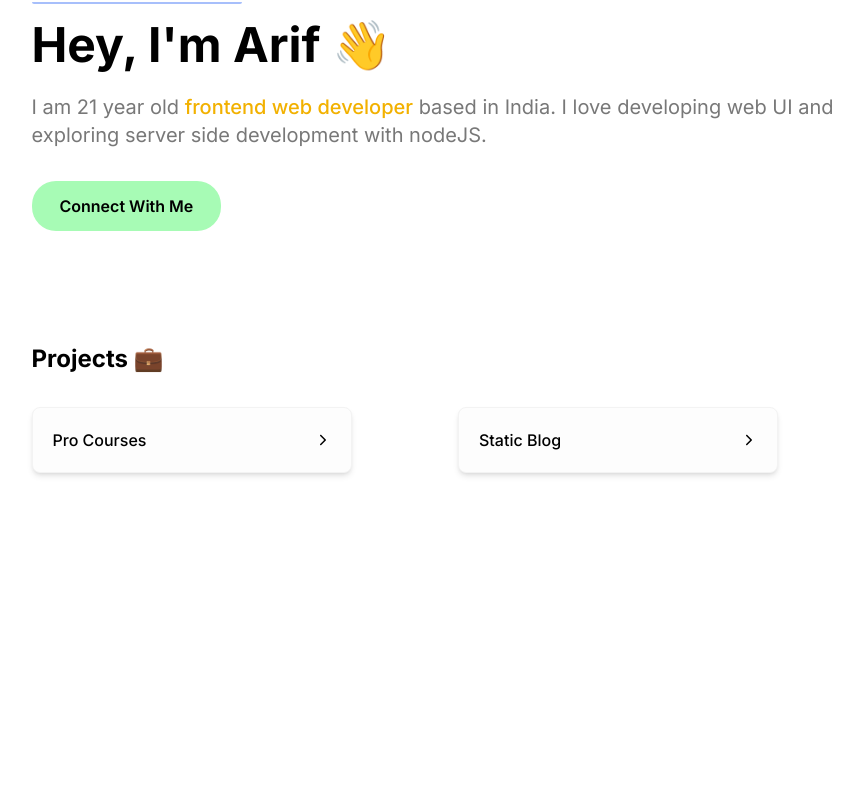
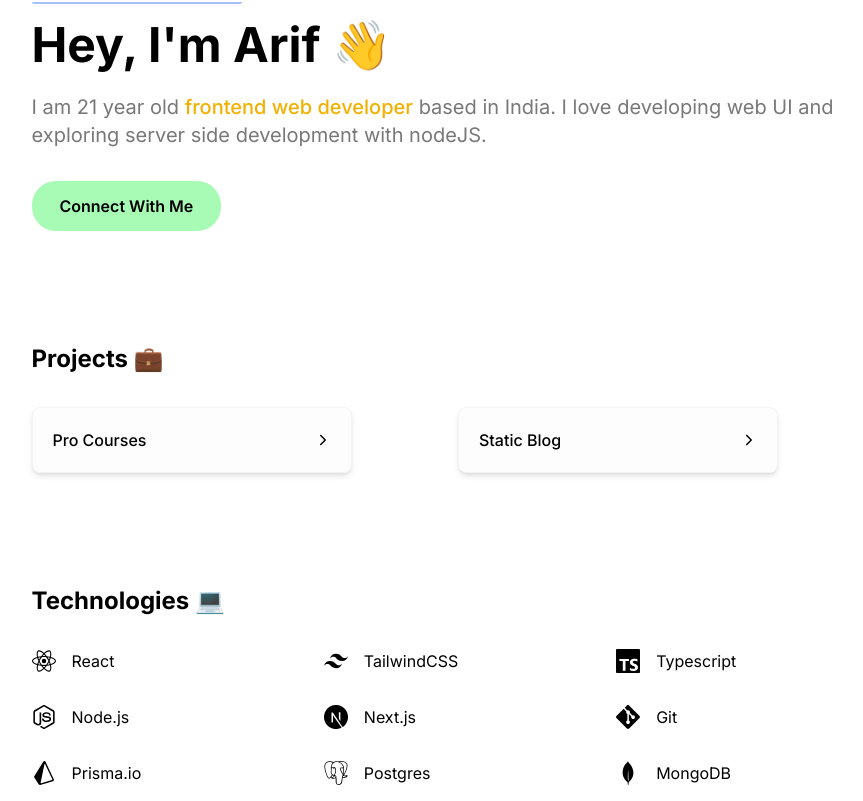
Before and after one commit to arifimran5/aidevv_in, a Next.js app: page / in a window 1280 px wide. Shown: the part 207-1008 px from the top of the page, without its empty margins (186-1049 px from the left). Before the commit the page ends 800 px from the top, so only its background shows below. Built offline with nearby package versions, Linux system fonts and the light colour scheme.

Commit message:
technologies section done

```diff
--- a/components/Home/Main.tsx
+++ b/components/Home/Main.tsx
@@ -3,7 +3,7 @@
 const Main = () => {
   return (
     <section className='mt-16'>
-      <span className='border-b-2 border-accent_blue px-2 py-[0.3em] rounded-sm uppercase text-[0.8rem] font-semibold tracking-wider'>
+      <span className='border-b-2 border-accent_blue px-2 py-[0.3em] rounded-sm uppercase text-[0.8rem] font-semibold tracking-wider hover:border-t-2 transition-all duration-100 ease-in-out'>
         # Looking for Internship
       </span>
       <h1 className='text-4xl sm:text-5xl font-bold mt-5'>
--- /dev/null
+++ b/components/Home/Technologies.tsx
@@ -0,0 +1,43 @@
+import React, { ReactNode } from 'react';
+import { IconType } from 'react-icons';
+import {
+  SiReact,
+  SiNextdotjs as SiNextDotJs,
+  SiNodedotjs as SiNodeDotJs,
+  SiTailwindcss,
+  SiTypescript,
+  SiPostgresql,
+  SiMongodb,
+  SiGit,
+  SiPrisma,
+} from 'react-icons/si';
+
+const Technologies = () => {
+  return (
+    <section className='mt-20 lg:mt-28'>
+      <h1 className='font-bold text-2xl'>Technologies 💻️️</h1>
+      <div className='mt-8 mb-4 grid grid-cols-2 md:grid-cols-3 gap-4 sm:gap-8'>
+        <Technology icon={SiReact} text='React' />
+        <Technology icon={SiTailwindcss} text='TailwindCSS' />
+        <Technology icon={SiTypescript} text='Typescript' />
+        <Technology icon={SiNodeDotJs} text='Node.js' />
+        <Technology icon={SiNextDotJs} text='Next.js' />
+        <Technology icon={SiGit} text='Git' />
+        <Technology icon={SiPrisma} text='Prisma.io' />
+        <Technology icon={SiPostgresql} text='Postgres' />
+        <Technology icon={SiMongodb} text='MongoDB' />
+      </div>
+    </section>
+  );
+};
+
+const Technology = ({ text, icon }: { text: ReactNode; icon: IconType }) => {
+  return (
+    <div className='flex items-center gap-4'>
+      <span>{icon({ className: 'h-6 w-6' })}</span>
+      <span>{text}</span>
+    </div>
+  );
+};
+
+export default Technologies;
--- a/pages/index.tsx
+++ b/pages/index.tsx
@@ -2,6 +2,7 @@
 import { NextSeo } from 'next-seo';
 import Main from '../components/Home/Main';
 import Projects from '../components/Home/Projects';
+import Technologies from '../components/Home/Technologies';
 import Container from '../components/Layout/Container';
 
 import Navbar from '../components/Layout/Navbar';
@@ -14,6 +15,7 @@
         <Navbar />
         <Main />
         <Projects />
+        <Technologies />
       </Container>
     </>
   );
```
